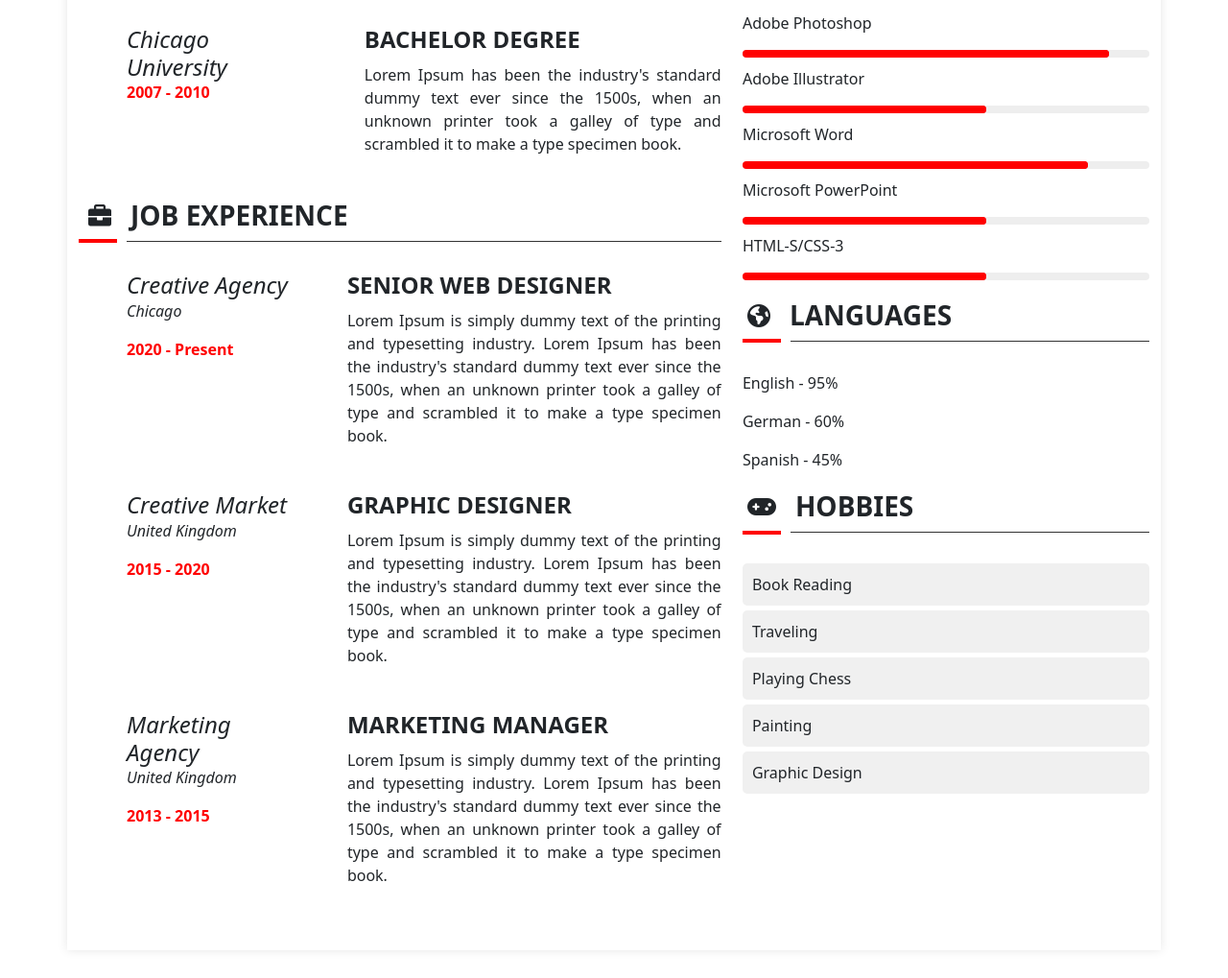
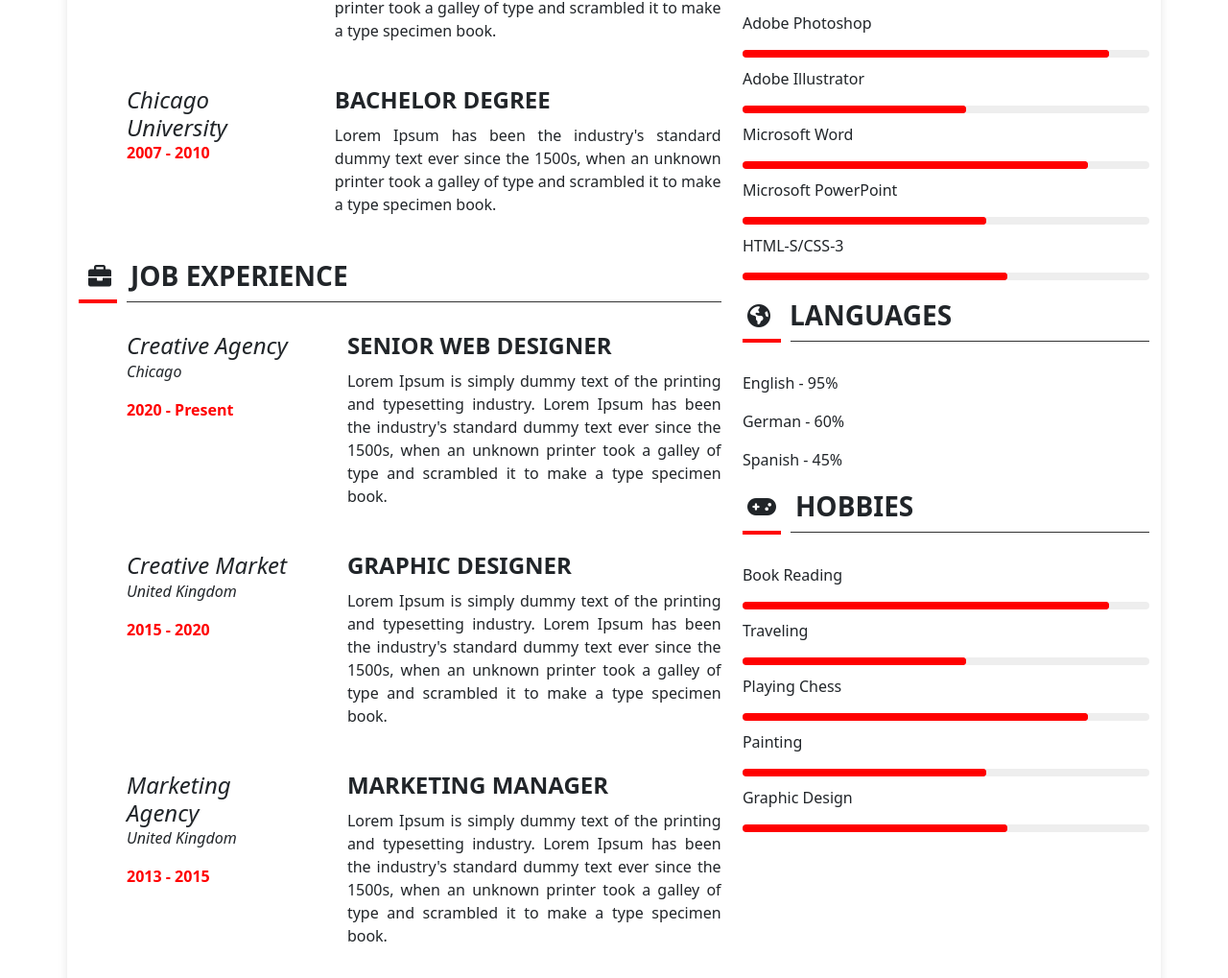
Before and after one commit to IceStorman/pm_22_22, a website: page app/index.html in a window 1280 px wide. Shown: the part 743-1762 px from the top of the page at 96% size. Drawn offline with nearby package versions, Linux system fonts and the light colour scheme; files that its build step writes are made by us from their sources.

Commit message:
Added bars in hobby section

```diff
--- a/app/index.html
+++ b/app/index.html
@@ -50,7 +50,7 @@
                     <div class="red-line"></div>
                     <div class="grey-line"></div>
                 </div>
-                <p>Lorem Ipsum is simply dummy text of the printing and typesetting industry. <span class = "lorem-bolded">Lorem Ipsum has been the industry's standard dummy text ever since the 1500s.</span> When an unknown printer took a galley of type and scrambled it to make a type specimen book.</p>
+                <p>Lorem Ipsum is simply dummy text of the printing and typesetting industry. <span class = "lorem-bolded">Lorem Ipsum has been the industry's standard dummy text ever since the 1500s.</span> When an unknown printer took a galley of type and scrambled it to make a type specimen book. It has survived not only five centuries, but also the leap into electronic typesetting, remaining essentially unchanged.</p>
             </div>
             <div class="education">
                 <div class="heading-section-left">
@@ -164,34 +164,34 @@
                     <div class="red-line"></div>
                     <div class="grey-line"></div>
                 </div>
-                <div class="skill-item">
+                <div class="bar-item">
                     <p>Adobe Photoshop</p>
                     <div class="bar">
                         <div class="progress" style="width: 90%;"></div>
                     </div>
                 </div>
-                <div class="skill-item">
+                <div class="bar-item">
                     <p>Adobe Illustrator</p>
                     <div class="bar">
-                        <div class="progress" style="width: 60%;"></div>
+                        <div class="progress" style="width: 55%;"></div>
                     </div>
                 </div>
-                <div class="skill-item">
+                <div class="bar-item">
                     <p>Microsoft Word</p>
                     <div class="bar">
                         <div class="progress" style="width: 85%;"></div>
                     </div>
                 </div>
-                <div class="skill-item">
+                <div class="bar-item">
                     <p>Microsoft PowerPoint</p>
                     <div class="bar">
                         <div class="progress" style="width: 60%;"></div>
                     </div>
                 </div>
-                <div class="skill-item">
+                <div class="bar-item">
                     <p>HTML-S/CSS-3</p>
                     <div class="bar">
-                        <div class="progress" style="width: 60%;"></div>
+                        <div class="progress" style="width: 65%;"></div>
                     </div>
                 </div>
             </div>
@@ -225,13 +225,36 @@
                     <div class="red-line"></div>
                     <div class="grey-line"></div>
                 </div>
-                <ul>
-                    <li>Book Reading</li>
-                    <li>Traveling</li>
-                    <li>Playing Chess</li>
-                    <li>Painting</li>
-                    <li>Graphic Design</li>
-                </ul>
+                <div class="bar-item">
+                    <p>Book Reading</p>
+                    <div class="bar">
+                        <div class="progress" style="width: 90%;"></div>
+                    </div>
+                </div>
+                <div class="bar-item">
+                    <p>Traveling</p>
+                    <div class="bar">
+                        <div class="progress" style="width: 55%;"></div>
+                    </div>
+                </div>
+                <div class="bar-item">
+                    <p>Playing Chess</p>
+                    <div class="bar">
+                        <div class="progress" style="width: 85%;"></div>
+                    </div>
+                </div>
+                <div class="bar-item">
+                    <p>Painting</p>
+                    <div class="bar">
+                        <div class="progress" style="width: 60%;"></div>
+                    </div>
+                </div>
+                <div class="bar-item">
+                    <p>Graphic Design</p>
+                    <div class="bar">
+                        <div class="progress" style="width: 65%;"></div>
+                    </div>
+                </div>
             </div>
         </div>
     </div>
--- a/app/scss/style.scss
+++ b/app/scss/style.scss
@@ -62,6 +62,7 @@
 .aboutMe
 {
   margin-right: 0px;
+  font-size: 18px;
 }
 
 .heading-section-left
@@ -156,7 +157,7 @@
 }
 
 .education-right {
-  width: 60%;
+  width: 65%;
 
   h4 {
     font-weight: bold;
@@ -234,7 +235,7 @@
   margin-bottom: 5px;
 }
 
-.skill-item {
+.bar-item {
   margin: 10px 0;
 
   h4{
```
